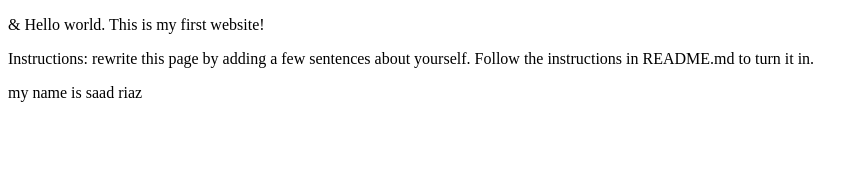
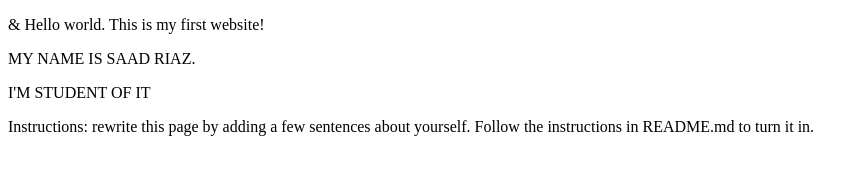
Before and after one commit to SAAD-Riaz00/webdev_lab1, a plain HTML site: page index.html in a window 1280 px wide. Shown: the whole page, without its empty margins (0-868 px from the left). Drawn offline with Linux system fonts and the light colour scheme.

Commit message:
finishing my html skeleton

```diff
--- a/index.html
+++ b/index.html
@@ -6,9 +6,8 @@
 </head>
 <body>
   <p>&amp; Hello world. This is my first website!</p>
+  <p> MY NAME IS SAAD RIAZ.
+    <P> I'M STUDENT OF IT
   <p>Instructions: rewrite this page by adding a few sentences about yourself. Follow the instructions in README.md to turn it in.</p>
 </body>
 </html>
-<p>
-  my name is saad riaz
-</p>
```
